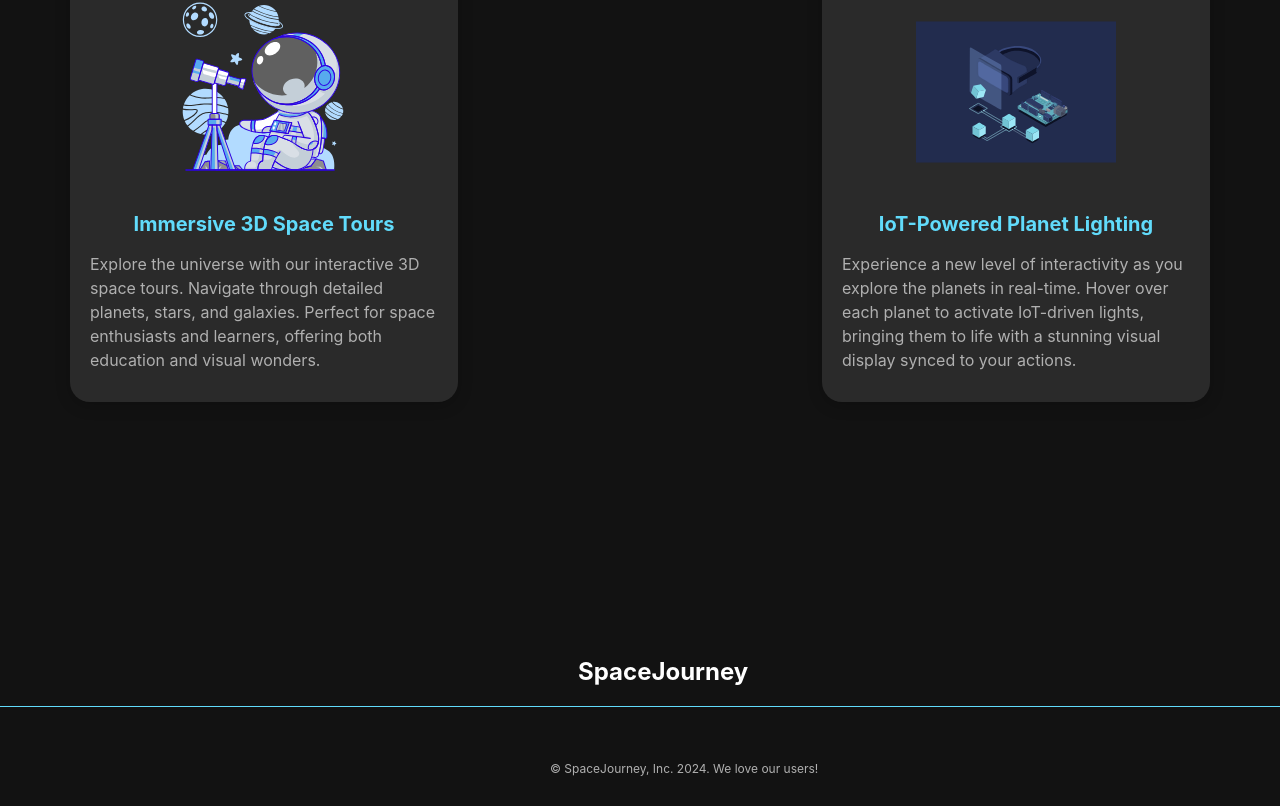
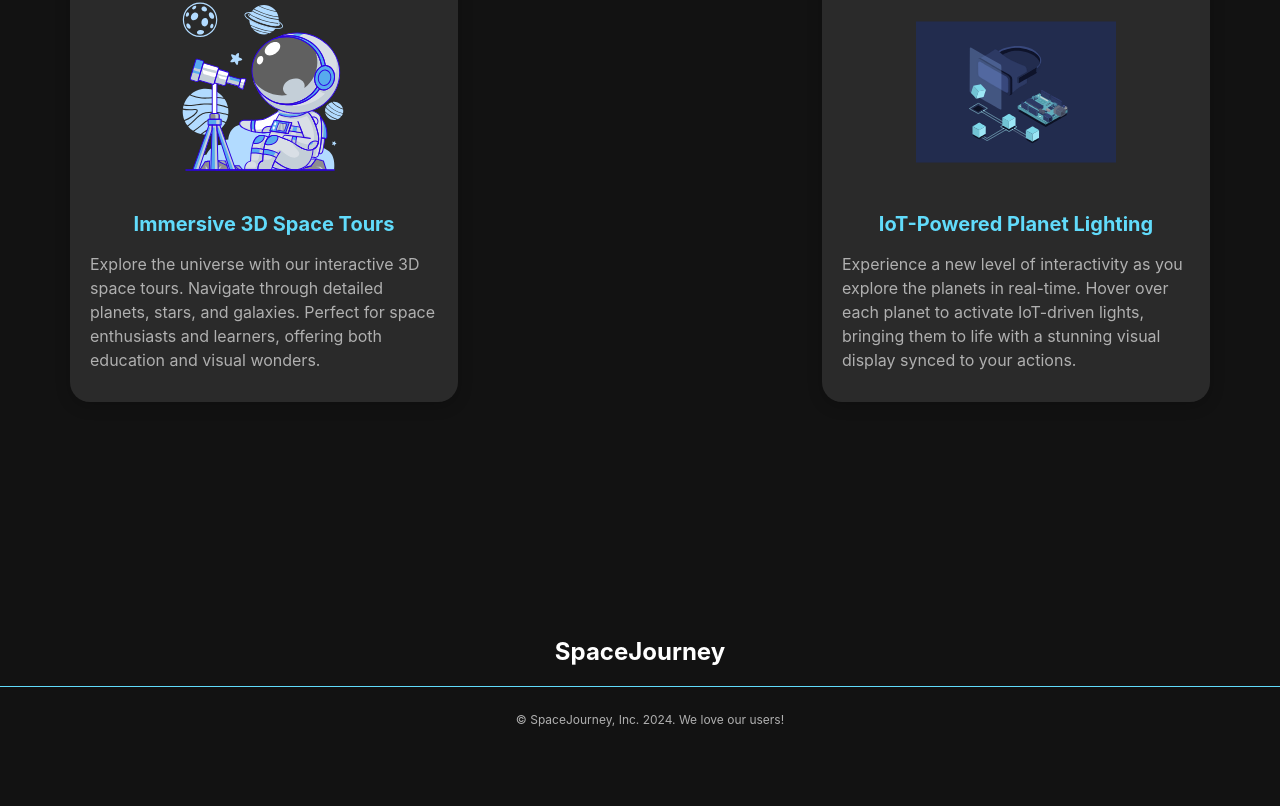
Before and after one commit to kawthar-shameseldeen/Space-Journey-Front, a React (Create React App) app in the folder space-journey/: page /home in a window 1280 px wide. Shown: the part 2735-3541 px from the top of the page. After the commit the page ends 3476 px from the top, so only its background shows below. Built offline with nearby package versions, Linux system fonts and the light colour scheme.

Commit message:
added some styles

```diff
--- a/space-journey/src/components/footer/footer.css
+++ b/space-journey/src/components/footer/footer.css
@@ -1,4 +1,4 @@
-.footer {
+/* .footer {
   background-color: transparent;
   color: white;
   text-align: center;
@@ -57,4 +57,55 @@
   font-size: 12px;
 padding-left: 550px;
 
+} */
+.footer {
+  background-color: transparent;
+  color: white;
+  text-align: center;
+  position: relative;
+  bottom: 0;
+  width: 100%;
+  justify-content: center;
+  align-items: center;
 }
+
+.footer-top {
+  display: flex;
+  justify-content: center;
+  align-items: center;
+  margin-bottom: 20px;
+}
+
+.footer-logo h2 {
+  font-size: 24px;
+  margin: 0;
+}
+
+.footer-bottom {
+  border-top: 1px solid #61dbfb;
+  padding-top: 20px;
+  display: flex;
+  padding-right: 60px;
+  justify-content: center;
+  align-items: center;
+}
+
+.social-icons {
+  margin-bottom: 10px;
+}
+
+.social-icons a {
+  margin: 0 10px;
+  color: white;
+  font-size: 20px;
+  text-decoration: none;
+}
+
+.social-icons a:hover {
+  color: #61dbfb;
+}
+
+.footer-bottom p {
+  margin: 0;
+  font-size: 12px;
+}
```
